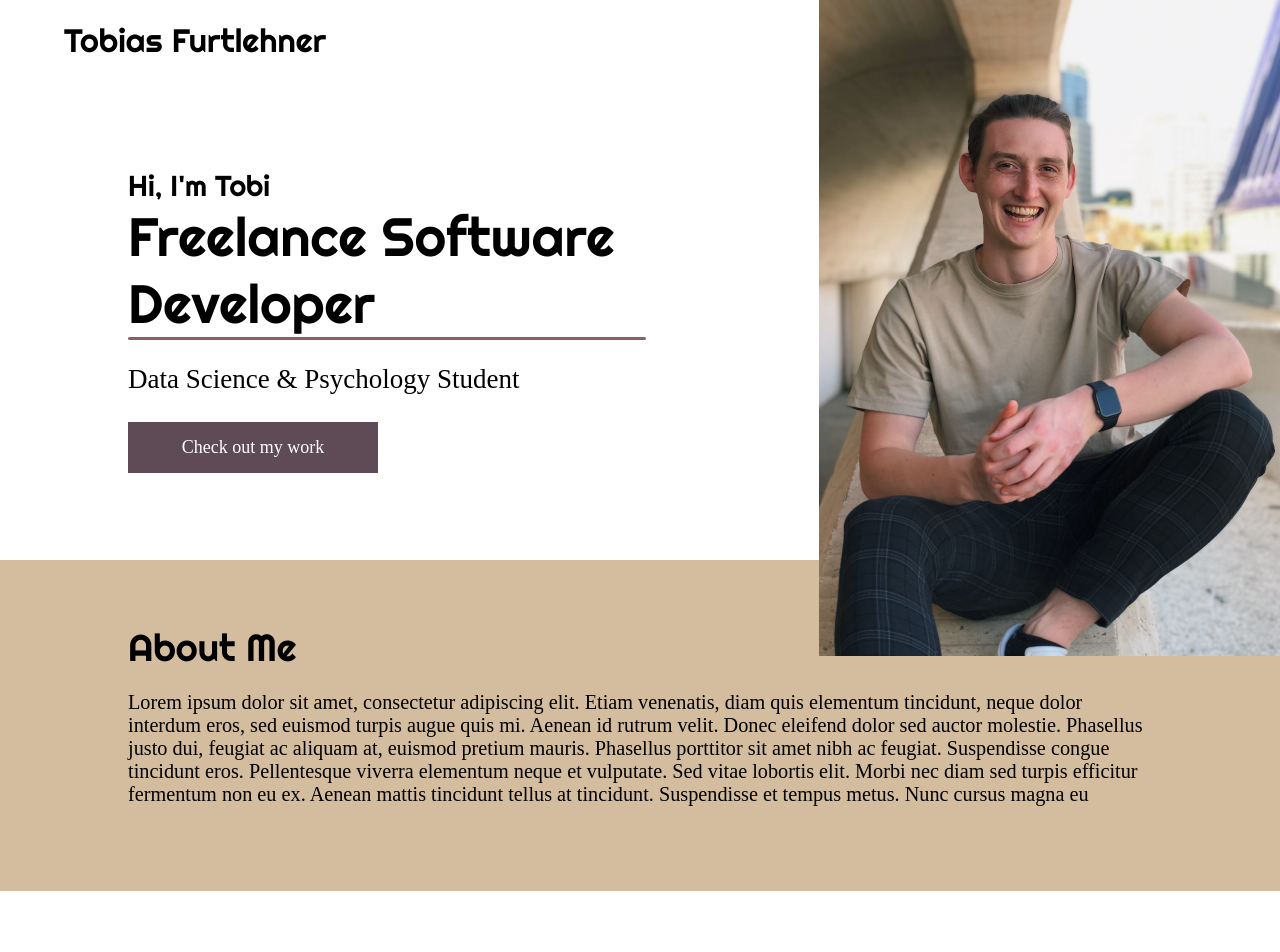
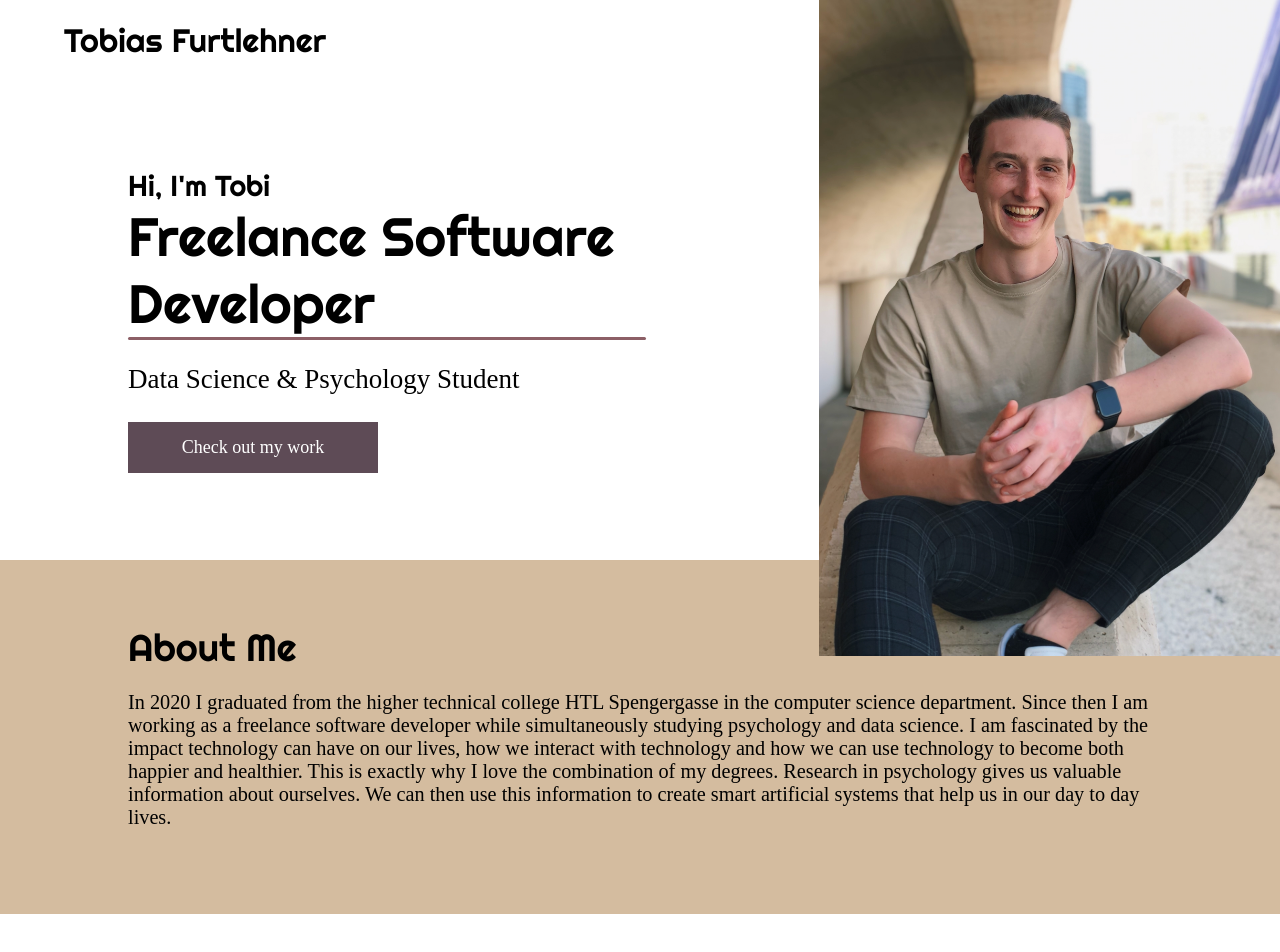
Before and after one commit to Tobilence/personal-homepage, a Next.js app: page / in a window 1280 px wide. Shown: the top 952 px of the page. Built offline with nearby package versions, Linux system fonts and the light colour scheme.

Commit message:
changed about me

```diff
--- a/data/Data.ts
+++ b/data/Data.ts
@@ -1,7 +1,7 @@
 export const strings = {
 	about: {
 		title: "About Me",
-		text: "Lorem ipsum dolor sit amet, consectetur adipiscing elit. Etiam venenatis, diam quis elementum tincidunt, neque dolor interdum eros, sed euismod turpis augue quis mi. Aenean id rutrum velit. Donec eleifend dolor sed auctor molestie. Phasellus justo dui, feugiat ac aliquam at, euismod pretium mauris. Phasellus porttitor sit amet nibh ac feugiat. Suspendisse congue tincidunt eros. Pellentesque viverra elementum neque et vulputate. Sed vitae lobortis elit. Morbi nec diam sed turpis efficitur fermentum non eu ex. Aenean mattis tincidunt tellus at tincidunt. Suspendisse et tempus metus. Nunc cursus magna eu"
+		text: "In 2020 I graduated from the higher technical college HTL Spengergasse in the computer science department. Since then I am working as a freelance software developer while simultaneously studying psychology and data science. I am fascinated by the impact technology can have on our lives, how we interact with technology and how we can use technology to become both happier and healthier. This is exactly why I love the combination of my degrees. Research in psychology gives us valuable information about ourselves. We can then use this information to create smart artificial systems that help us in our day to day lives."
 	},
 	interests: [
 		{
```
